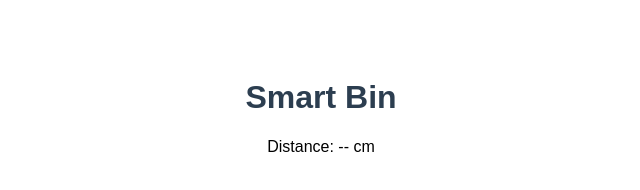
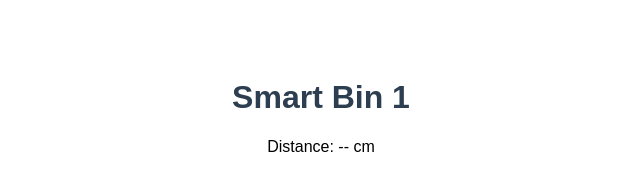
Before and after one commit to m4sr0/smart-bin, a plain HTML site: page index.html in a window 1280 px wide. Shown: the whole page, without its empty margins (319-959 px from the left). Drawn offline with Linux system fonts and the light colour scheme; no server answers.

Commit message:
Update heading from 'Smart Bin' to 'Smart Bin 1'

```diff
--- a/index.html
+++ b/index.html
@@ -8,7 +8,7 @@
   </style>
 </head>
 <body>
-  <h1>Smart Bin</h1>
+  <h1>Smart Bin 1</h1>
   <p>Distance: <span id="dist">--</span> cm</p>
   <script>
     async function loadData() {
```
